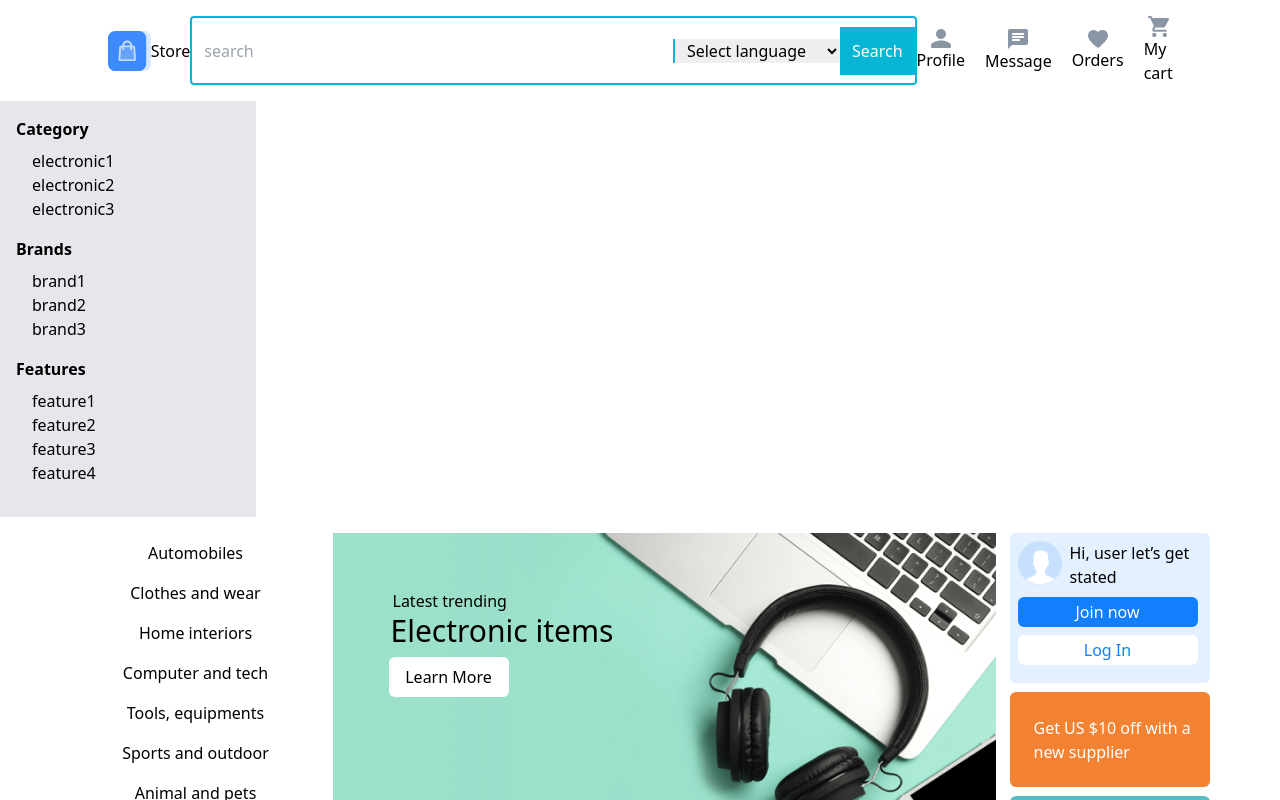
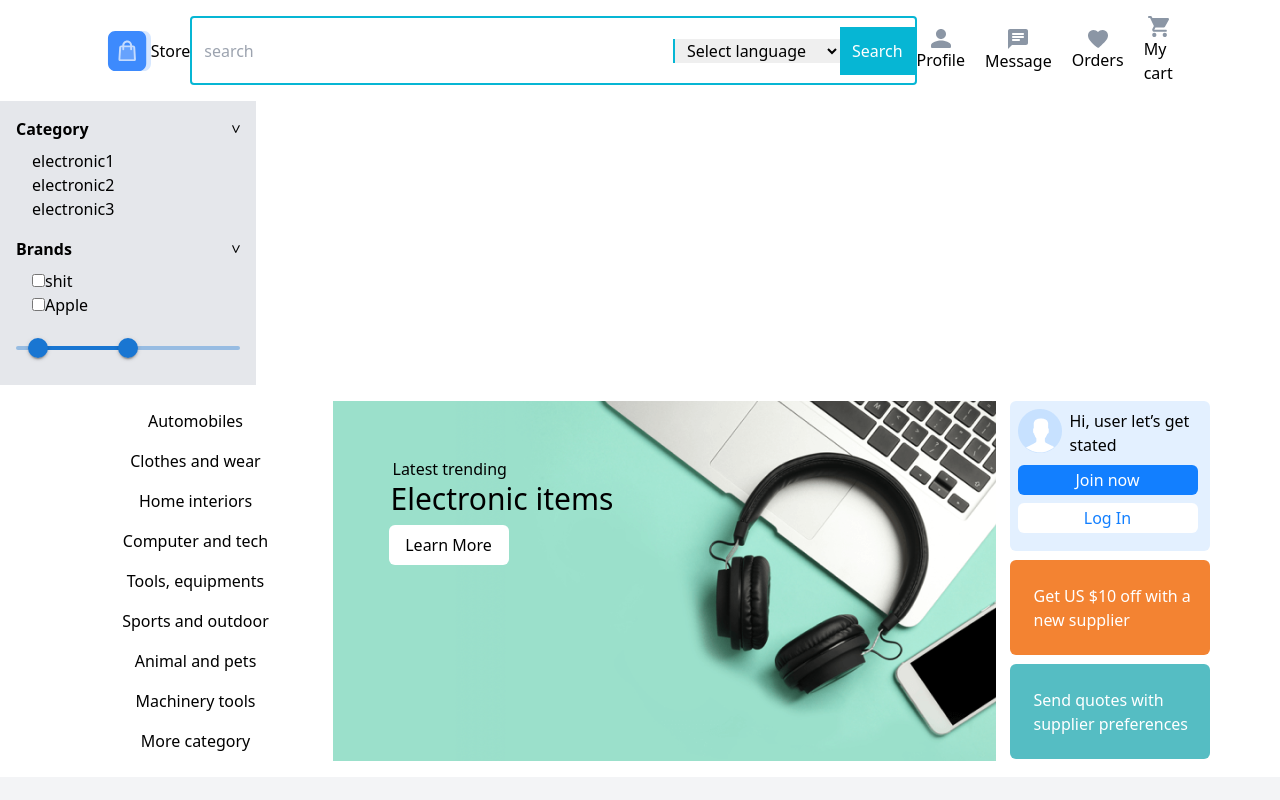
Before and after one commit to bolourima/BuyMe, a Next.js app in the folder user-fe/: page / in a window 1280 px wide. Shown: the top 800 px of the page. Built offline with nearby package versions, Linux system fonts and the light colour scheme.

Commit message:
pull for main commit

```diff
--- a/user-fe/package.json
+++ b/user-fe/package.json
@@ -9,6 +9,9 @@
     "lint": "next lint"
   },
   "dependencies": {
+    "@emotion/react": "^11.11.4",
+    "@emotion/styled": "^11.11.0",
+    "@mui/material": "^5.15.14",
     "@types/react-slider": "^1.3.6",
     "next": "14.1.3",
     "react": "^18",
--- /dev/null
+++ b/user-fe/src/components/Product.tsx
@@ -0,0 +1,23 @@
+import React from "react";
+import { ProductCardTwo } from "./ProductCardTwo";
+import { ProductCardThree } from "./ProductCardThree";
+
+type typeofItems = {};
+
+export default function Product() {
+  const mockData: typeofItems = {};
+  return (
+    <div>
+      <div className={`${isList ? "hidden" : "block"}`}>
+        {filteredDatas.map((mockData, index) => (
+          <ProductCardTwo Data={mockData} index={index} />
+        ))}
+      </div>
+      <div className={`${isList ? "block" : "hidden"}`}>
+        {filteredDatas.map((mockData, index) => (
+          <ProductCardThree Data={mockData} index={index} />
+        ))}
+      </div>
+    </div>
+  );
+}
--- /dev/null
+++ b/user-fe/src/components/RecommendedItems.tsx
@@ -0,0 +1,14 @@
+import React from "react";
+import { ProductCardOne } from "./ProductCardOne";
+type typeofItems = {};
+export default function RecommendedItems() {
+  const Datas: typeofItems = {};
+
+  return (
+    <div>
+      {Datas.map((data, index) => (
+        <ProductCardOne Data={data} index={index} />
+      ))}
+    </div>
+  );
+}
--- a/user-fe/src/components/SubCategory.tsx
+++ b/user-fe/src/components/SubCategory.tsx
@@ -1,196 +1,159 @@
+import { Slider } from "@mui/material";
+import { stringify } from "querystring";
 import React, { useState } from "react";
-import Slider from "react-slider";
-type Brand = {
+type typeBrand = {
   _id: string;
-  brandName: string;
-  category_id: String;
+  name: string;
 };
 
-type Feature = {
+type typeFeature = {
   _id: string;
-  featureName: string;
-  category_id: string;
+  name: string;
 };
 
-type SubCategory = {
+type typeCategory = {
   _id: string;
   categoryName: string;
-  Brand: Brand[];
-  Feature: Feature[];
+  brands: typeBrand[];
+  features: typeFeature[];
 };
 
 export const SubCategory = () => {
-  const mockDataSubCategory: SubCategory[] = [
+  const SubCategory: typeCategory[] = [
     {
-      _id: "kjaewnfkljn123",
+      _id: "SubCategory1",
       categoryName: "electronic1",
-      Brand: [
-        {
-          _id: "brandid1",
-          brandName: "brand1",
-          category_id: "kjaewnfkljn123",
-        },
-        {
-          _id: "brandid2",
-          brandName: "brand2",
-          category_id: "kjaewnfkljn123",
-        },
-        {
-          _id: "brandid3",
-          brandName: "brand3",
-          category_id: "kjaewnfkljn123",
-        },
+      brands: [
+        { _id: "brand1", name: "Samsung" },
+        { _id: "brand2", name: "Apple" },
       ],
-      Feature: [
-        {
-          _id: "feature1",
-          featureName: "feature1",
-          category_id: "kjaewnfkljn123",
-        },
-        {
-          _id: "feature2",
-          featureName: "feature2",
-          category_id: "kjaewnfkljn123",
-        },
-        {
-          _id: "feature3",
-          featureName: "feature3",
-          category_id: "kjaewnfkljn123",
-        },
-        {
-          _id: "feature4",
-          featureName: "feature4",
-          category_id: "kjaewnfkljn123",
-        },
+      features: [
+        { _id: "feature1", name: "Bluetooth" },
+        { _id: "feature2", name: "WiFi" },
       ],
     },
     {
-      _id: "kjaewnfkljn1234",
+      _id: "SubCategory2",
       categoryName: "electronic2",
-      Brand: [
-        {
-          _id: "brandid1",
-          brandName: "brand5",
-          category_id: "kjaewnfkljn1234",
-        },
-        {
-          _id: "brandid2",
-          brandName: "brand6",
-          category_id: "kjaewnfkljn1234",
-        },
-        {
-          _id: "brandid3",
-          brandName: "brand7",
-          category_id: "kjaewnfkljn1234",
-        },
+      brands: [
+        { _id: "brand1", name: "shit" },
+        { _id: "brand2", name: "Apple" },
       ],
-      Feature: [
-        {
-          _id: "feature1",
-          featureName: "feature5",
-          category_id: "kjaewnfkljn1234",
-        },
-        {
-          _id: "feature2",
-          featureName: "feature6",
-          category_id: "kjaewnfkljn1234",
-        },
-        {
-          _id: "feature3",
-          featureName: "feature7",
-          category_id: "kjaewnfkljn1234",
-        },
-        {
-          _id: "feature4",
-          featureName: "feature8",
-          category_id: "kjaewnfkljn1234",
-        },
+      features: [
+        { _id: "features", name: "fuck" },
+        { _id: "feature2", name: "WiFi" },
       ],
     },
     {
-      _id: "kjaewnfkljn1245",
+      _id: "SubCategory3",
       categoryName: "electronic3",
-      Brand: [
-        {
-          _id: "brandid1",
-          brandName: "brand1",
-          category_id: "kjaewnfkljn1245",
-        },
-        {
-          _id: "brandid2",
-          brandName: "brand2",
-          category_id: "kjaewnfkljn1245",
-        },
-        {
-          _id: "brandid3",
-          brandName: "brand3",
-          category_id: "kjaewnfkljn1245",
-        },
+      brands: [
+        { _id: "brand1", name: "bumaa" },
+        { _id: "brand2", name: "Apple" },
       ],
-      Feature: [
-        {
-          _id: "feature1",
-          featureName: "feature1",
-          category_id: "kjaewnfkljn1245",
-        },
-        {
-          _id: "feature2",
-          featureName: "feature1",
-          category_id: "kjaewnfkljn1245",
-        },
-        {
-          _id: "feature3",
-          featureName: "feature1",
-          category_id: "kjaewnfkljn1245",
-        },
-        {
-          _id: "feature4",
-          featureName: "feature1",
-          category_id: "kjaewnfkljn1245",
-        },
+      features: [
+        { _id: "feature1", name: "Bluetooth" },
+        { _id: "feature2", name: "WiFi" },
       ],
     },
   ];
+  const [isOpenCategory, setOpenCategory] = React.useState(true);
+  const [isOpenBrands, setOpenBrands] = React.useState(true);
+  const [isOpenFeatures, setOpenFeatures] = React.useState(true);
+  const [subCategoryIndex, setCategoryIndex] = useState(1);
+  const handlerSubCategory = (categoryindex: number) => {
+    console.log(categoryindex);
+    setCategoryIndex(categoryindex);
+  };
+  const handleOpenCategory = () => {
+    console.log(isOpenCategory);
+    setOpenCategory(!isOpenCategory);
+  };
+  const handleOpenBrands = () => {
+    console.log(isOpenBrands);
+    setOpenBrands(!isOpenBrands);
+  };
+  const handleOpenFeatures = () => {
+    console.log(isOpenFeatures);
+    setOpenFeatures(!isOpenFeatures);
+  };
+
   return (
     <div className="w-64 bg-gray-200 p-4">
       {/* Category */}
       <div className="mb-4">
-        <div className="font-bold">Category</div>
-        <div className="pl-4 mt-2">
-          {mockDataSubCategory.map((subCategory) => (
-            <div
-              key={subCategory._id}
-              className="cursor-pointer hover:bg-blue-200"
-            >
-              {subCategory.categoryName}
+        <div className="flex justify-between" onClick={handleOpenCategory}>
+          <button className="font-bold">Category</button>
+          <p className={`${isOpenCategory ? " rotate-90" : ""}`}> &#62;</p>
+        </div>
+
+        <div className={`pl-4 mt-2 `}>
+          {SubCategory.map((subCategory, index) => (
+            <div>
+              <button
+                key={index}
+                className={`hover:bg-blue-200 transition-all ${
+                  isOpenCategory ? "block" : "hidden"
+                }`}
+                onClick={() => handlerSubCategory(index)}
+              >
+                {subCategory.categoryName}
+              </button>
             </div>
           ))}
         </div>
       </div>
-
       {/* Brands */}
       <div className="mb-4">
-        <div className="font-bold">Brands</div>
+        <div className="flex justify-between" onClick={handleOpenBrands}>
+          <button className="font-bold">Brands</button>
+          <p className={`${isOpenBrands ? " rotate-90" : ""}`}> &#62;</p>
+        </div>
         <div className="pl-4 mt-2">
-          {mockDataSubCategory[0].Brand.map((brand) => (
-            <div key={brand._id} className="cursor-pointer hover:bg-blue-200">
-              {brand.brandName}
+          {SubCategory[subCategoryIndex].brands.map((brands) => (
+            <div>
+              <div
+                key={brands._id}
+                className={`hover:bg-blue-200 ${
+                  isOpenBrands ? "block" : "hidden"
+                }`}
+              >
+                <input type="checkbox" />
+                {brands.name}
+              </div>
             </div>
           ))}
         </div>
       </div>
-
-      {/* Features */}
+      {/* Features
       <div className="mb-4">
-        <div className="font-bold">Features</div>
+        <div className="flex justify-between" onClick={handleOpenFeatures}>
+          <button className="font-bold">Features</button>
+          <p className={`${isOpenFeatures ? " rotate-90" : ""}`}> &#62;</p>
+        </div>
         <div className="pl-4 mt-2">
-          {mockDataSubCategory[0].Feature.map((feature) => (
-            <div key={feature._id} className="cursor-pointer hover:bg-blue-200">
-              {feature.featureName}
+          {SubCategory[subCategoryIndex].features.map((feature) => (
+            <div>
+              <button
+                key={feature._id}
+                className={`hover:bg-blue-200 ${
+                  isOpenFeatures ? "block" : "hidden"
+                }`}
+              >
+                {feature.name}
+              </button>
             </div>
           ))}
         </div>
-      </div>
+      </div> */}
+      <Slider
+        getAriaLabel={() => "Minimum distance"}
+        value={[10, 50]}
+        onChange={() => {}}
+        valueLabelDisplay="auto"
+        getAriaValueText={(number) => `${number} tug`}
+        disableSwap
+      />
     </div>
   );
 };
```
Also changed, not shown: 1 other file (tests, documents, lock files or other folders).
